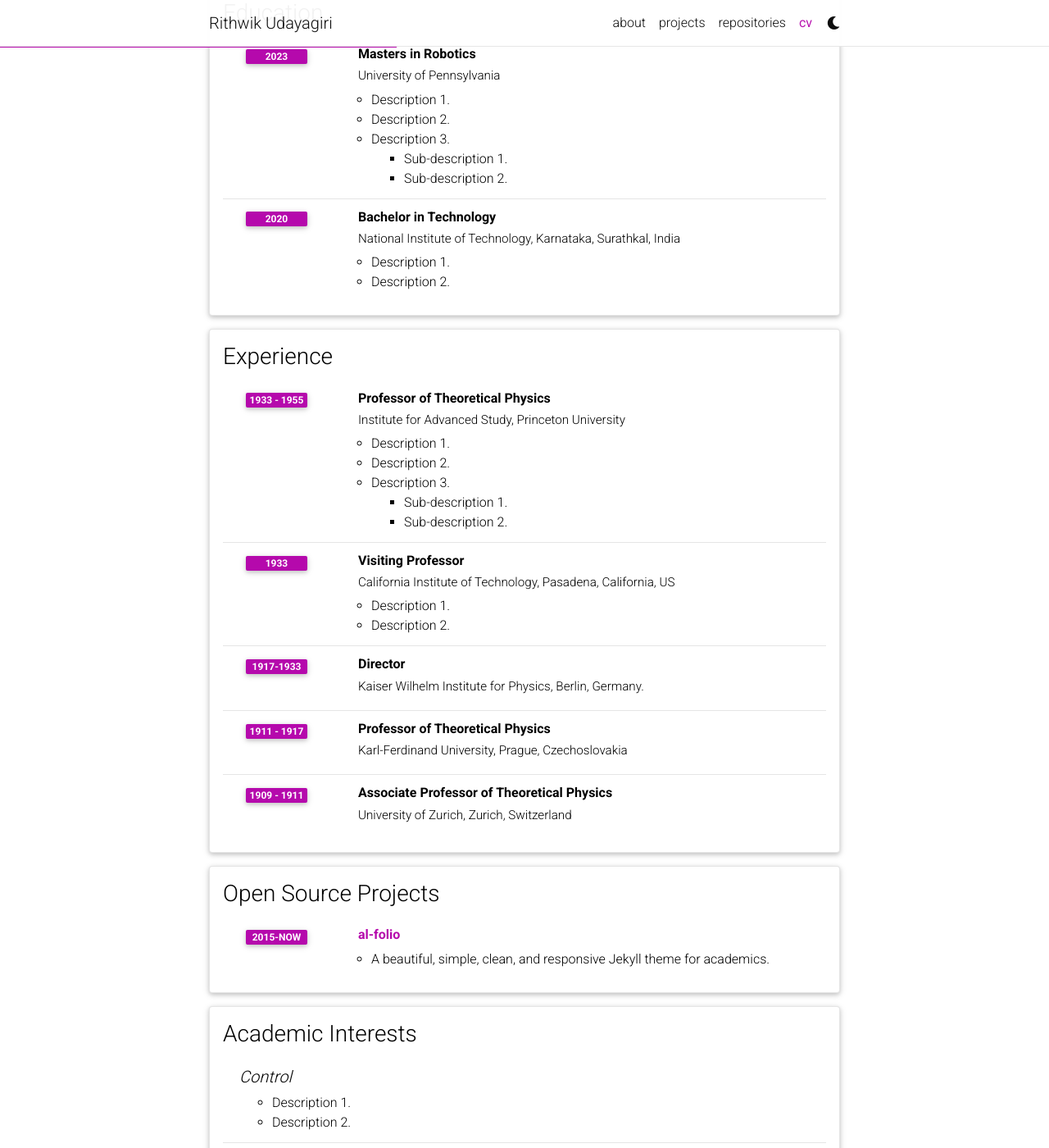
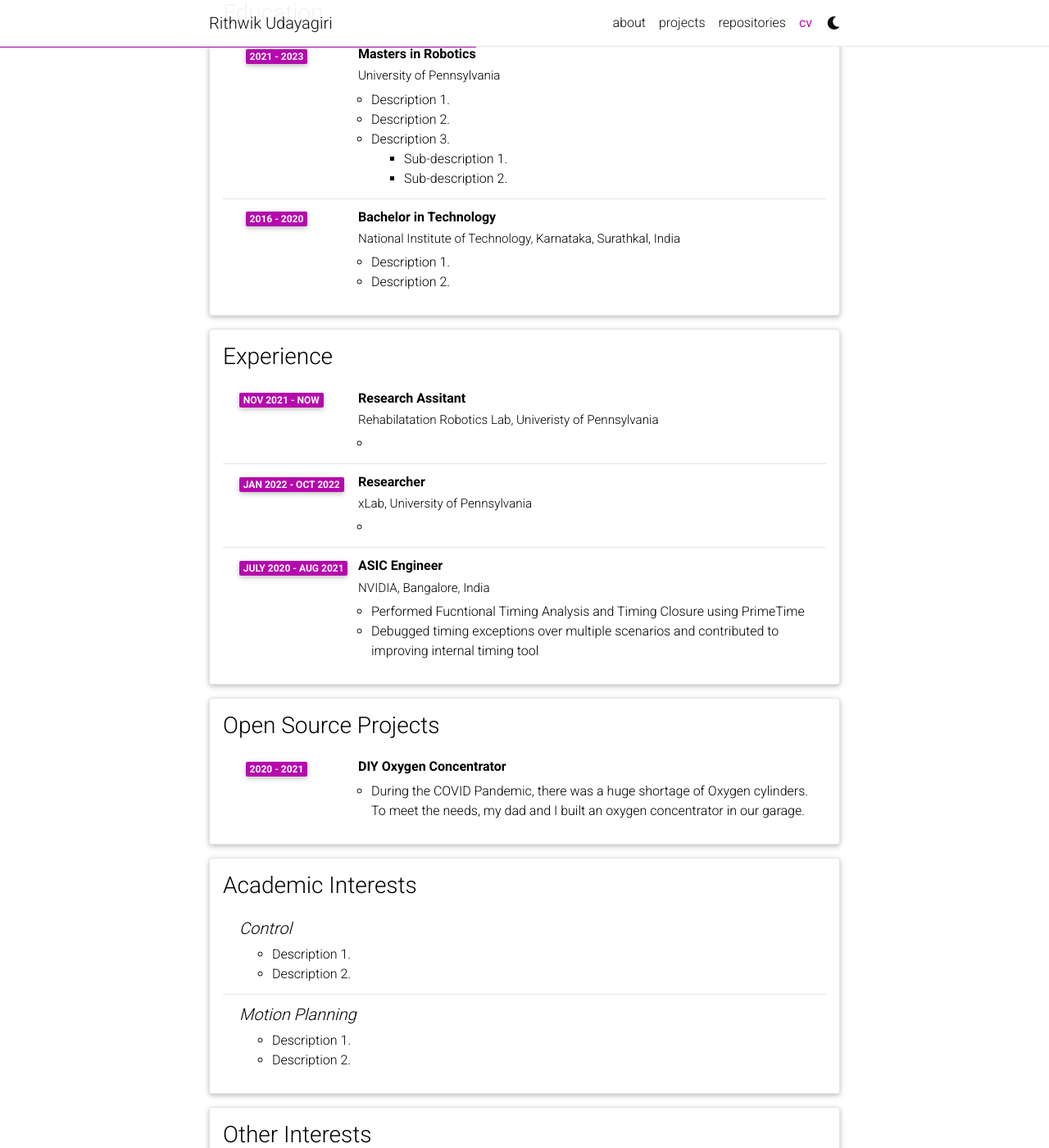
Before and after one commit to RithwikU/rithwiku.github.io, a Jekyll site: the page built from _pages/cv.md, in a window 1280 px wide and 1400 px high, scrolled down 411 px. Shown: the whole window at 82% size. Built offline with Jekyll 4.4.1, drawn with Linux system fonts in a browser that asks for light colours; full-size pictures stand in for the smaller copies a plugin makes; comment, search, counter and statistics services are not loaded; a style sheet for code colours, icons or effects is not loaded.

Commit message:
Add experience to CV

```diff
--- a/_data/cv.yml
+++ b/_data/cv.yml
@@ -13,7 +13,7 @@
   contents:
     - title: Masters in Robotics
       institution: University of Pennsylvania
-      year: 2023
+      year: 2021 - 2023
       description:
         - Description 1.
         - Description 2.
@@ -23,7 +23,7 @@
             - Sub-description 2.
     - title: Bachelor in Technology
       institution: National Institute of Technology, Karnataka, Surathkal, India
-      year: 2020
+      year: 2016 - 2020
       description:
         - Description 1.
         - Description 2.
@@ -31,42 +31,61 @@
 - title: Experience
   type: time_table
   contents:
-    - title: Professor of Theoretical Physics
-      institution: Institute for Advanced Study, Princeton University
-      year: 1933 - 1955
+    - title: Research Assitant
+      institution: Rehabilatation Robotics Lab, Univeristy of Pennsylvania
+      year: Nov 2021 - Now
       description:
-        - Description 1.
-        - Description 2.
-        - title: Description 3.
-          contents:
-            - Sub-description 1.
-            - Sub-description 2.
-    - title: Visiting Professor
-      institution: California Institute of Technology, Pasadena, California, US
-      year: 1933
+        -
+    - title: Researcher
+      institution: xLab, University of Pennsylvania
+      year: Jan 2022 - Oct 2022
       description:
-        - Description 1.
-        - Description 2.
+        -
+    - title: ASIC Engineer
+      institution: NVIDIA, Bangalore, India
+      year: July 2020 - Aug 2021
+      description:
+        - Performed Fucntional Timing Analysis and Timing Closure using PrimeTime
+        - Debugged timing exceptions over multiple scenarios and contributed to improving internal timing tool
+    # - title: Professor of Theoretical Physics
+    #   institution: Institute for Advanced Study, Princeton University
+    #   year: 1933 - 1955
+    #   description:
+    #     - Description 1.
+    #     - Description 2.
+    #     - title: Description 3.
+    #       contents:
+    #         - Sub-description 1.
+    #         - Sub-description 2.
+    # - title: Visiting Professor
+    #   institution: California Institute of Technology, Pasadena, California, US
+    #   year: 1933
+    #   description:
+    #     - Description 1.
+    #     - Description 2.
 
-    - title: Director
-      institution: Kaiser Wilhelm Institute for Physics, Berlin, Germany.
-      year: 1917-1933
+    # - title: Director
+    #   institution: Kaiser Wilhelm Institute for Physics, Berlin, Germany.
+    #   year: 1917-1933
 
-    - title: Professor of Theoretical Physics
-      institution: Karl-Ferdinand University, Prague, Czechoslovakia
-      year: 1911 - 1917
-      description:
+    # - title: Professor of Theoretical Physics
+    #   institution: Karl-Ferdinand University, Prague, Czechoslovakia
+    #   year: 1911 - 1917
+    #   description:
 
-    - title: Associate Professor of Theoretical Physics
-      institution: University of Zurich, Zurich, Switzerland
-      year: 1909 - 1911
+    # - title: Associate Professor of Theoretical Physics
+    #   institution: University of Zurich, Zurich, Switzerland
+    #   year: 1909 - 1911
 
 - title: Open Source Projects
   type: time_table
   contents:
-    - title: <a href="https://github.com/alshedivat/al-folio">al-folio</a>
-      year: 2015-now
-      description: A beautiful, simple, clean, and responsive Jekyll theme for academics.
+    - title: DIY Oxygen Concentrator
+      year: 2020 - 2021
+      description: During the COVID Pandemic, there was a huge shortage of Oxygen cylinders. To meet the needs, my dad and I built an oxygen concentrator in our garage.
+    # - title: <a href="https://github.com/alshedivat/al-folio">al-folio</a>
+    #   year: 2015-now
+    #   description: A beautiful, simple, clean, and responsive Jekyll theme for academics.
 
 # - title: Honors and Awards
 #   type: time_table
--- a/_pages/projects.md
+++ b/_pages/projects.md
@@ -2,7 +2,7 @@
 layout: page
 title: projects
 permalink: /projects/
-description: A growing collection of your cool projects.
+description: A growing collection of my cool projects.
 nav: true
 nav_order: 2
 display_categories: [work, fun]
```
